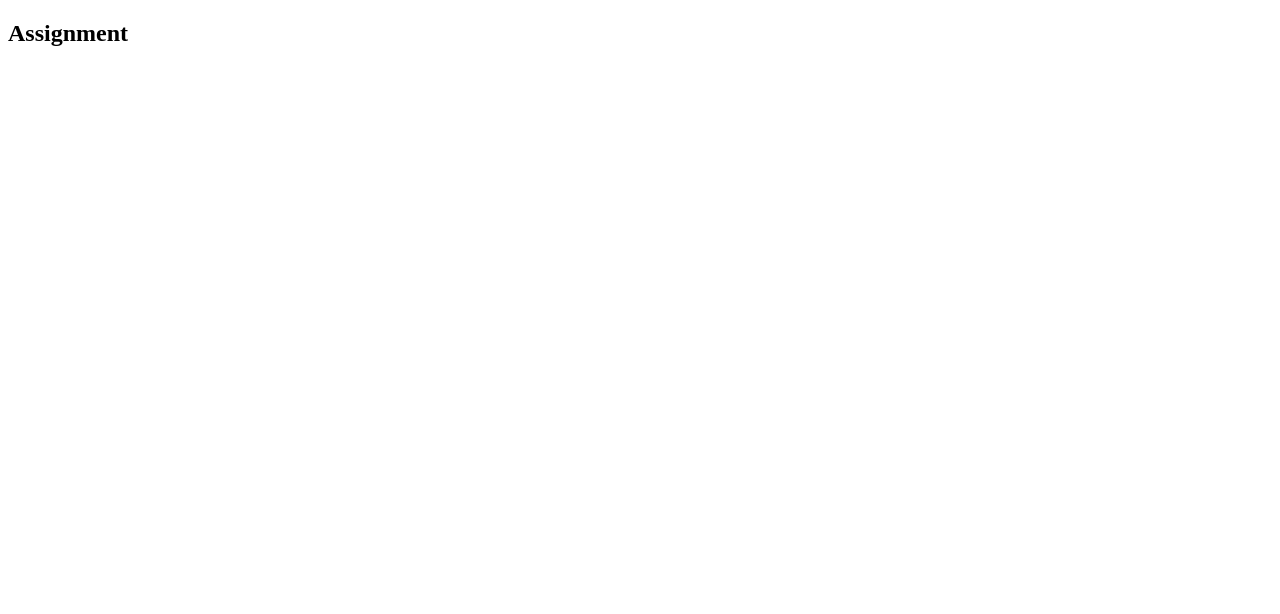
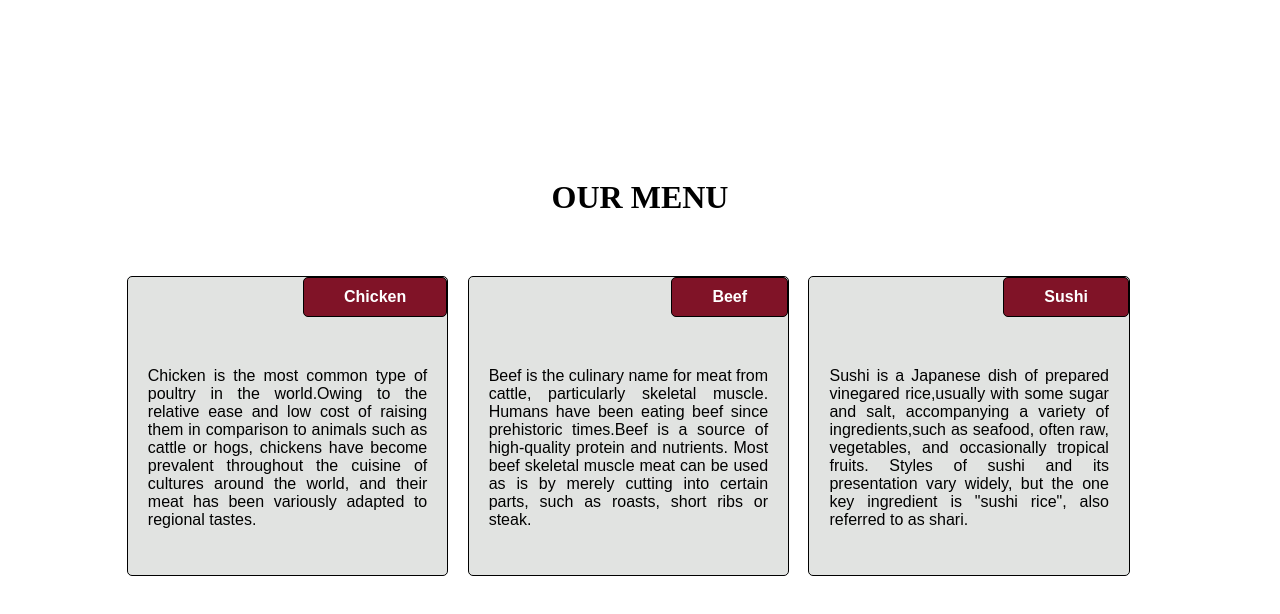
Before and after one commit to Rakhilpr96/Rakhilpr96.github.io, a plain HTML site: page mod2_assignment/index.html in a window 1280 px wide. Drawn offline with Linux system fonts and the light colour scheme.

Commit message:
my first assignment

```diff
--- a/mod2_assignment/css/style.css
+++ b/mod2_assignment/css/style.css
@@ -0,0 +1,136 @@
+*{
+	box-sizing: border-box;
+}
+
+#heading{
+	font-family: "Times New Roman", Times, serif;
+	text-align: center;
+	padding-top: 150px;
+	margin-bottom: 60px;
+}
+
+#container{
+	padding-left: 9.4%;
+
+}
+.box{
+	width: 28.07%;
+	height: 300px;
+	background-color: #e1e3e1;
+	float: left;
+	margin-right: 1.692%;
+	margin-bottom: 13px;
+	position: relative;
+	border: 1px solid black;
+	border-radius: 5px;
+
+}
+
+.items{
+	font-family: Arial, Helvetica, sans-serif;
+	position: absolute;
+	right: 0px;
+	top: 0px;
+	padding: 10px 40px;
+	border: 1px solid black;
+	background-color: #801327;
+	font-weight: bolder;
+	color: white;
+	border-radius: 5px;
+
+}
+
+.content{
+	font-family: Arial, Helvetica, sans-serif;
+	position: absolute;
+	top: 20%;
+	padding-left: 20px;
+	padding-right: 20px;
+	text-align: justify;
+
+}
+
+.box:hover{
+	background-color: #f2f5f2;
+}
+
+	/*FOR LARGE DEVICE >1200PX*/
+@media (min-width: 1200px) {
+.content{
+	font-family: Arial, Helvetica, sans-serif;
+	position: absolute;
+	top: 30%;
+	padding-left: 20px;
+	padding-right: 20px;
+	text-align: justify;
+}
+
+}
+
+	/*FOR MEDIUM DEVICE >768PX*/
+@media (min-width: 768px) and (max-width: 991px) {
+.box{
+	width: 48%;
+	height: 250px;
+}
+#container{
+	padding-left: 1.5%;
+
+}
+#box3 .box{
+	width: 98%;
+}
+.content{
+	top: 25%;
+
+}
+#heading{
+	padding-top: 50px;
+}
+
+}
+
+	/*FOR SMALL DEVICE >520PX*/
+@media (min-width: 520px) and (max-width: 767px) {
+.box{
+	width: 98%;
+	height: 250px;
+}
+
+#container{
+	padding-left: 0.5%;
+
+}
+
+.content{
+	top: 35%;
+
+}
+#heading{
+	padding-top: 40px;
+}
+
+}
+
+	/*FOR EXTRA SMALL DEVICE <519PX*/
+@media (max-width: 519px) {
+.box{
+	width: 98%;
+	height: 250px;
+}
+
+#container{
+	padding-left: 0.5%;
+
+}
+
+.content{
+	top: 25%;
+
+}
+#heading{
+	padding-top: 30px;
+}
+
+
+}
--- a/mod2_assignment/index.html
+++ b/mod2_assignment/index.html
@@ -1,9 +1,47 @@
 <!DOCTYPE html>
 <html>
 <head>
-	<title>Site</title>
+	<meta name="viewport" content="width=device-width, initial-scale=1.0">
+	<title>Restaurant</title>
+	<link rel="stylesheet" type="text/css" href="css/style.css">
 </head>
 <body>
-	<h2>Assignment</h2>
+	<div id="heading">
+		<h1>OUR MENU</h1>
+	</div>
+
+	<div id="container">
+		<div class="box">
+			<div class="items">
+				Chicken
+			</div>
+			<div class="content">
+				Chicken is the most common type of poultry in the world.Owing to the relative ease and low cost of raising them in comparison to animals such as cattle or hogs, chickens have become prevalent throughout the cuisine of cultures around the world, and their meat has been variously adapted to regional tastes.
+
+			</div>
+		</div>
+
+		<div class="box">
+			<div class="items">
+				Beef
+			</div>
+			<div class="content">
+				Beef is the culinary name for meat from cattle, particularly skeletal muscle. Humans have been eating beef since prehistoric times.Beef is a source of high-quality protein and nutrients.
+				Most beef skeletal muscle meat can be used as is by merely cutting into certain parts, such as roasts, short ribs or steak.
+			</div>
+		</div>
+
+		<div id="box3">
+			<div class="box">
+				<div class="items">
+					Sushi
+				</div>
+				<div class="content">
+					Sushi is a Japanese dish of prepared vinegared rice,usually with some sugar and salt, accompanying a variety of ingredients,such as seafood, often raw, vegetables, and occasionally tropical fruits. Styles of sushi and its presentation vary widely, but the one key ingredient is "sushi rice", also referred to as shari.
+				</div>
+			</div>
+		</div>
+	</div>
+
 </body>
 </html>
```
